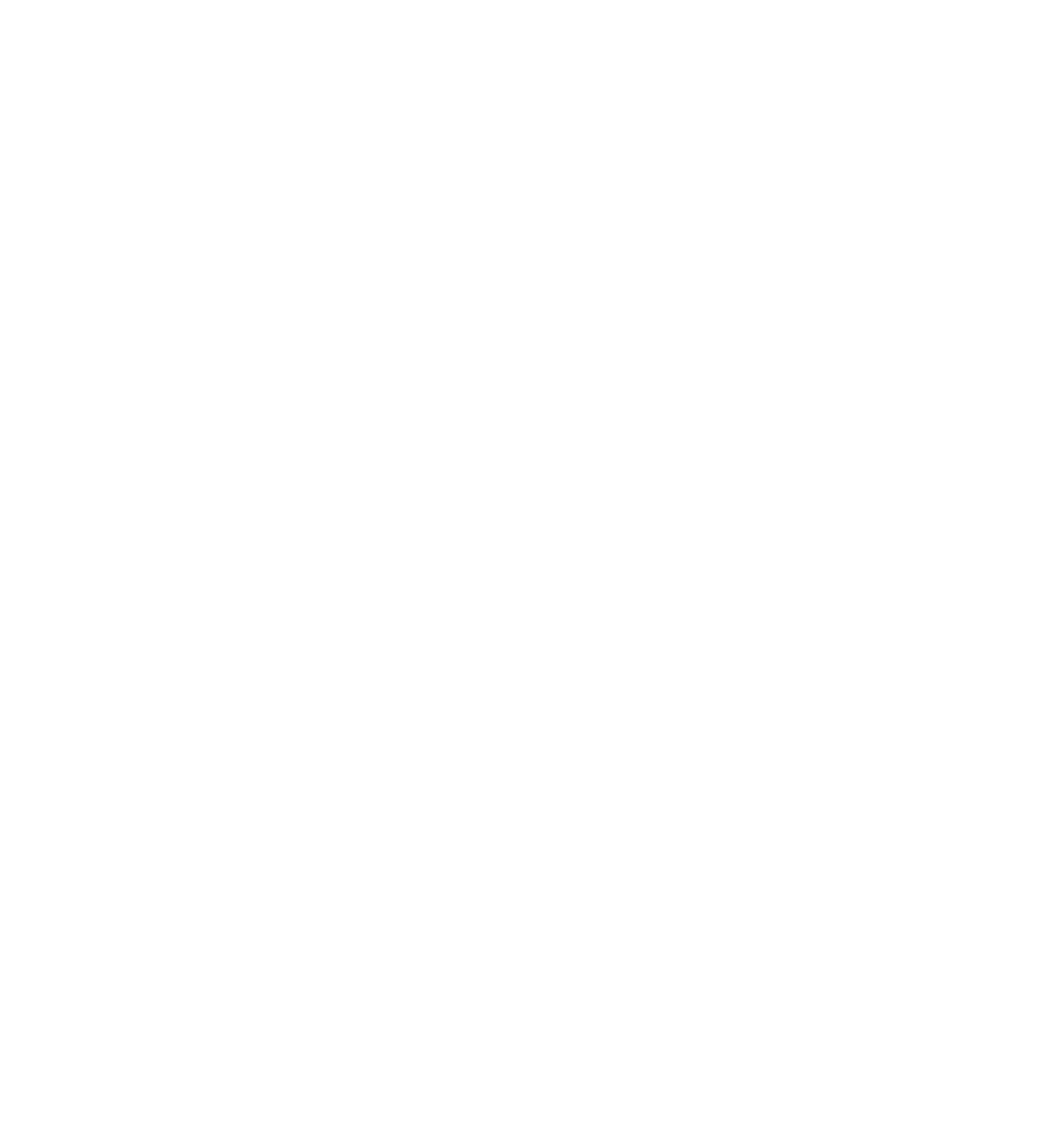
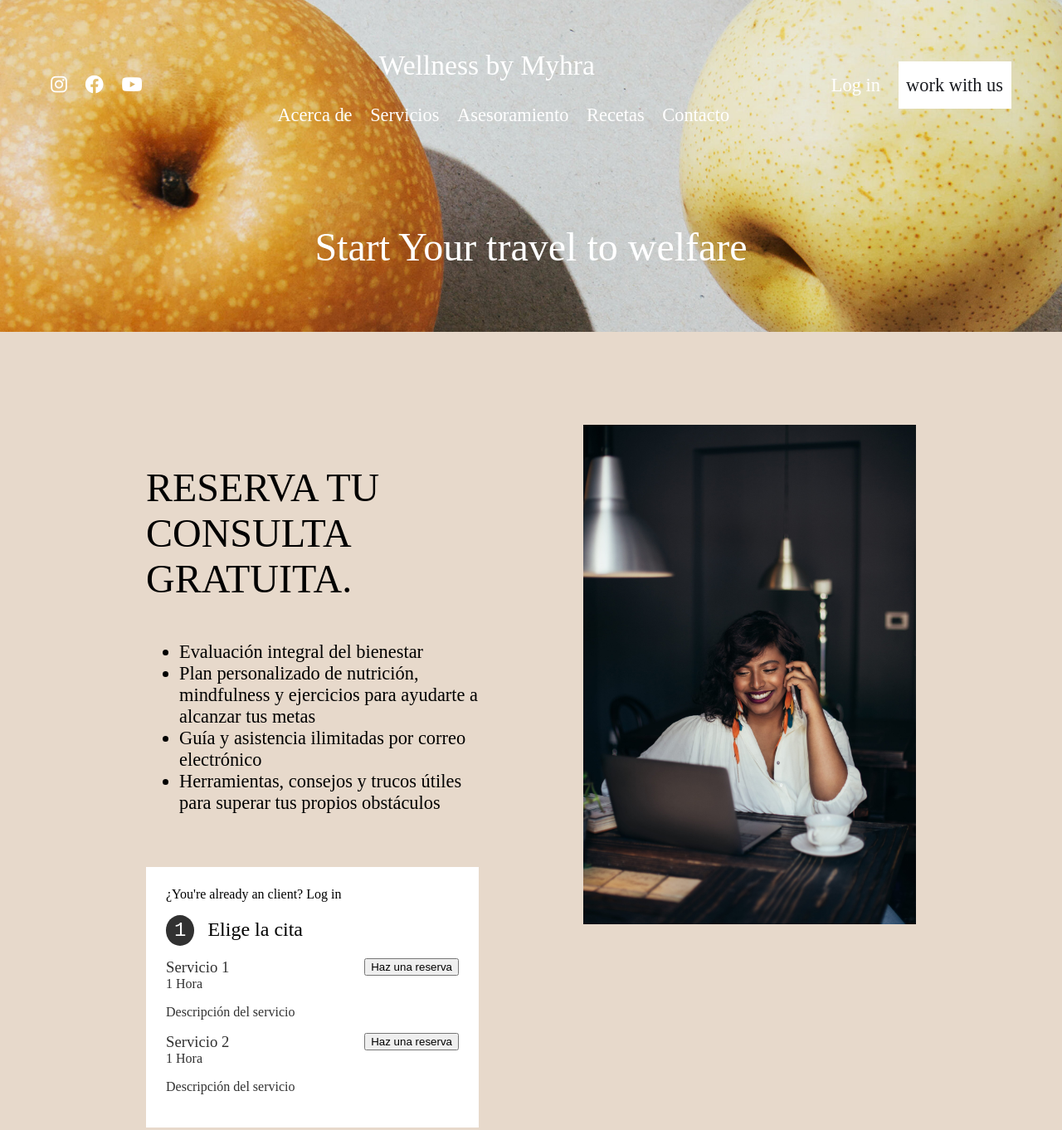
Before and after one commit to Jacksonpirlo/Myhra, a plain HTML site: page src/pages/work-with-us/work-with-us.html in a window 1280 px wide. Shown: the whole page at 83% size. Before the commit the page ends 800 px from the top, so only its background shows below. Drawn offline with Linux system fonts and the light colour scheme; a web font is replaced by a local one.

Commit message:
feat: add html and css

```diff
--- a/src/pages/work-with-us/work-with-us.css
+++ b/src/pages/work-with-us/work-with-us.css
@@ -0,0 +1,121 @@
+@font-face {
+  font-family: minerva-modern;
+  src: url(https://use.typekit.net/af/2d15e1/00000000000000003b9afd25/27/l?subset_id=2&fvd=n4&v=3);
+}
+:root {
+  --primary-color: rgb(25, 27, 32);
+  --secondary-color: white;
+  --third-color: #313131;
+  --fourth-color: #e7d9cb;
+}
+
+body {
+  font-family: minerva-modern;
+  font-size: clamp(0.7rem, 3vw, 1.4rem);
+  margin: 0;
+}
+main {
+  background-color: var(--fourth-color);
+}
+nav {
+  display: flex;
+  align-items: center;
+  justify-content: space-around;
+}
+
+header {
+  color: var(--secondary-color);
+  height: 50vh;
+  background-image: url("../../assets/img/backgroundHeader.jpg");
+  background-size: cover;
+  background-position: center;
+}
+
+h1,
+h2,
+h3 {
+  font-weight: normal;
+}
+h1 {
+  font-size: 3rem;
+}
+a {
+  text-decoration: none;
+  color: inherit;
+}
+a+a, header li+li{
+    margin-left: 1rem;
+}
+
+.header-text,
+header nav {
+    text-align: center;
+  padding: 2rem 0;
+}
+.nav-center {
+  text-align: center;
+}
+.nav-center ul li {
+  display: inline-block;
+}
+
+
+
+
+
+
+
+.link-button {
+  padding: 1rem 0.6rem;
+  background-color: var(--secondary-color);
+  color: var(--primary-color);
+}
+
+.grid-container {
+  padding: clamp(2rem, 5vw, 5rem);
+  width: 80vw;
+  margin: 0 auto;
+  display: grid;
+  grid-template-columns: repeat(auto-fit, minmax(300px, 1fr));
+  grid-template-rows: auto;
+  gap: 30px;
+}
+
+.grid-item {
+  padding: clamp(1rem, 5vw, 3rem);
+}
+
+.img-container img {
+  max-width: 100%;
+  object-fit: cover;
+}
+
+.no-margin > * {
+  margin: 0;
+}
+
+.appointment-container {
+  margin: 4rem 0;
+  font-size: 1rem;
+  padding: clamp(1rem, 3vw, 1.5rem);
+  background-color: var(--secondary-color);
+}
+
+.appointment-title-choose::before {
+  font-family: "Courier New", Courier, monospace;
+  content: "1";
+  background-color: var(--third-color);
+  color: white;
+  padding: 5px 10px;
+  border-radius: 100%;
+  text-align: center;
+  margin-right: 1rem;
+}
+.appointment-box {
+  color: var(--third-color);
+}
+
+.service-content-info {
+  display: flex;
+  justify-content: space-between;
+}
--- a/src/pages/work-with-us/work-with-us.html
+++ b/src/pages/work-with-us/work-with-us.html
@@ -1,13 +1,101 @@
 <!DOCTYPE html>
 <html lang="en">
-<head>
-    <meta charset="UTF-8">
-    <meta name="viewport" content="width=device-width, initial-scale=1.0">
+  <head>
+    <meta charset="UTF-8" />
+    <meta name="viewport" content="width=device-width, initial-scale=1.0" />
+    <link rel="stylesheet" href="work-with-us.css" />
+    <link rel="stylesheet" href="https://cdnjs.cloudflare.com/ajax/libs/font-awesome/6.0.0-beta3/css/all.min.css">
     <title>Work with us</title>
-</head>
-<body>
+  </head>
+  <body>
+    <header>
+      <nav>
+        <div class="icons">
+            <a href="" target="_blank"><i class="fa-brands fa-instagram"></i></a>
+            <a href="" target="_blank"><i class="fa-brands fa-facebook"></i></a>
+            <a href="" target="_blank"><i class="fa-brands fa-youtube"></i></a>
+        </div>
+        <div class="nav-center">
+          <h2>Wellness by Myhra</h2>
+          <ul>
+            <li><a href="http://">Acerca de</a></li>
+            <li><a href="http://">Servicios</a></li>
+            <li><a href="http://">Asesoramiento</a></li>
+            <li><a href="http://">Recetas</a></li>
+            <li><a href="http://">Contacto</a></li>
+          </ul>
+        </div>
+
+        <div>
+          <a href="">Log in</a>
+          <a href="" class="link-button">work with us</a>
+        </div>
+      </nav>
+
+      <div class="header-text">
+        <h1>Start Your travel to welfare</h1>
+      </div>
+    </header>
     <main>
+      <section class="grid-container">
+        <div class="grid-item">
+          <article class="consult-article">
+            <h1>RESERVA TU CONSULTA GRATUITA.</h1>
+            <ul>
+              <li>Evaluación integral del bienestar</li>
+              <li>
+                Plan personalizado de nutrición, mindfulness y ejercicios para
+                ayudarte a alcanzar tus metas
+              </li>
+              <li>Guía y asistencia ilimitadas por correo electrónico</li>
+              <li>
+                Herramientas, consejos y trucos útiles para superar tus propios
+                obstáculos
+              </li>
+            </ul>
+          </article>
+          <article class="consult-article">
+            <div class="appointment-container">
+              <span>¿You're already an client? <a href="">Log in</a></span>
 
+              <h2 class="appointment-title-choose">Elige la cita</h2>
+              <div class="appointment-box">
+                <div class="service-content-info">
+                  <div class="no-margin">
+                    <h3>Servicio 1</h3>
+                    <p>1 Hora</p>
+                  </div>
+                  <div>
+                    <button>Haz una reserva</button>
+                  </div>
+                </div>
+                <div class="service-content-des">
+                  <p>Descripción del servicio</p>
+                </div>
+              </div>
+              <div class="appointment-box">
+                <div class="service-content-info">
+                  <div class="no-margin">
+                    <h3 class="">Servicio 2</h3>
+                    <p>1 Hora</p>
+                  </div>
+                  <div>
+                    <button>Haz una reserva</button>
+                  </div>
+                </div>
+                <div class="service-content-des">
+                  <p>Descripción del servicio</p>
+                </div>
+              </div>
+            </div>
+          </article>
+        </div>
+        <div class="grid-item">
+          <div class="img-container">
+            <img src="../../assets/img/image-asset.jpeg" alt="" />
+          </div>
+        </div>
+      </section>
     </main>
-</body>
+  </body>
 </html>
```
